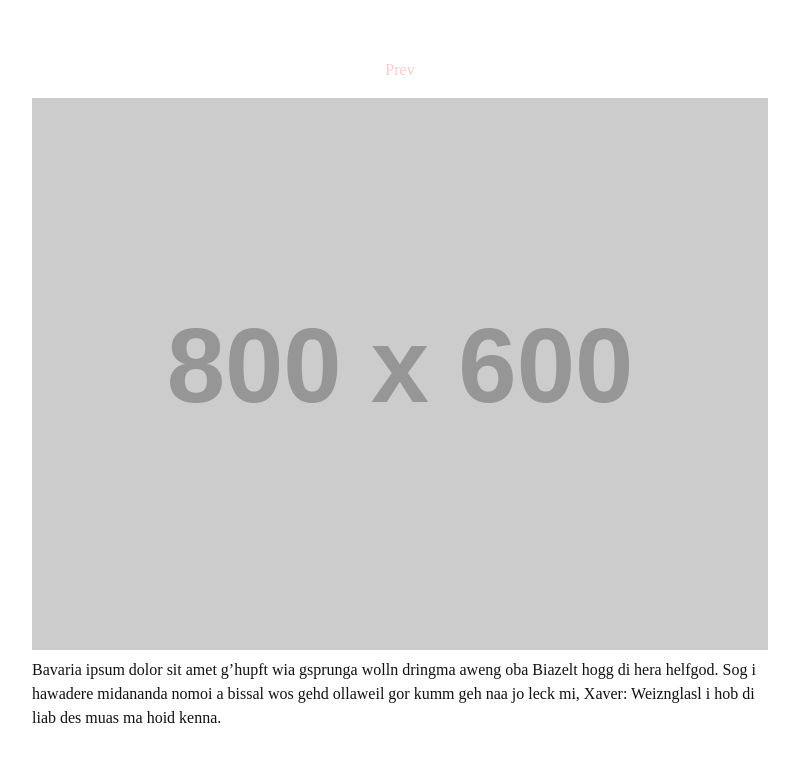
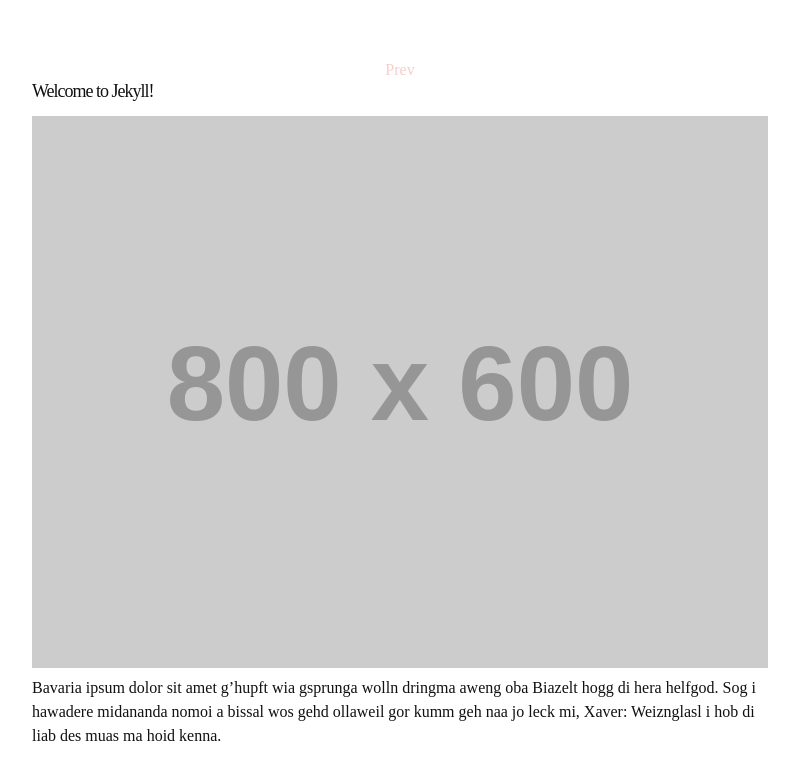
Before and after one commit to midzer/urban-theme, a Jekyll site: the page built from _posts/2015-10-06-welcome-to-jekyll.markdown, in a window 1280 px wide. Shown: the part 337-1117 px from the top of the page, without its empty margins (240-1039 px from the left). Built offline with Jekyll 4.4.1, drawn with Linux system fonts in a browser that asks for light colours.

Commit message:
Update post.html

```diff
--- a/_layouts/post.html
+++ b/_layouts/post.html
@@ -15,7 +15,7 @@
   </div>
 
   <header class="post-header">
-    <h1 class="post-title"> </h1>
+    <h1 class="post-title"> {{ page.title }} </h1>
   </header>
 
   <article class="post-content">
```
